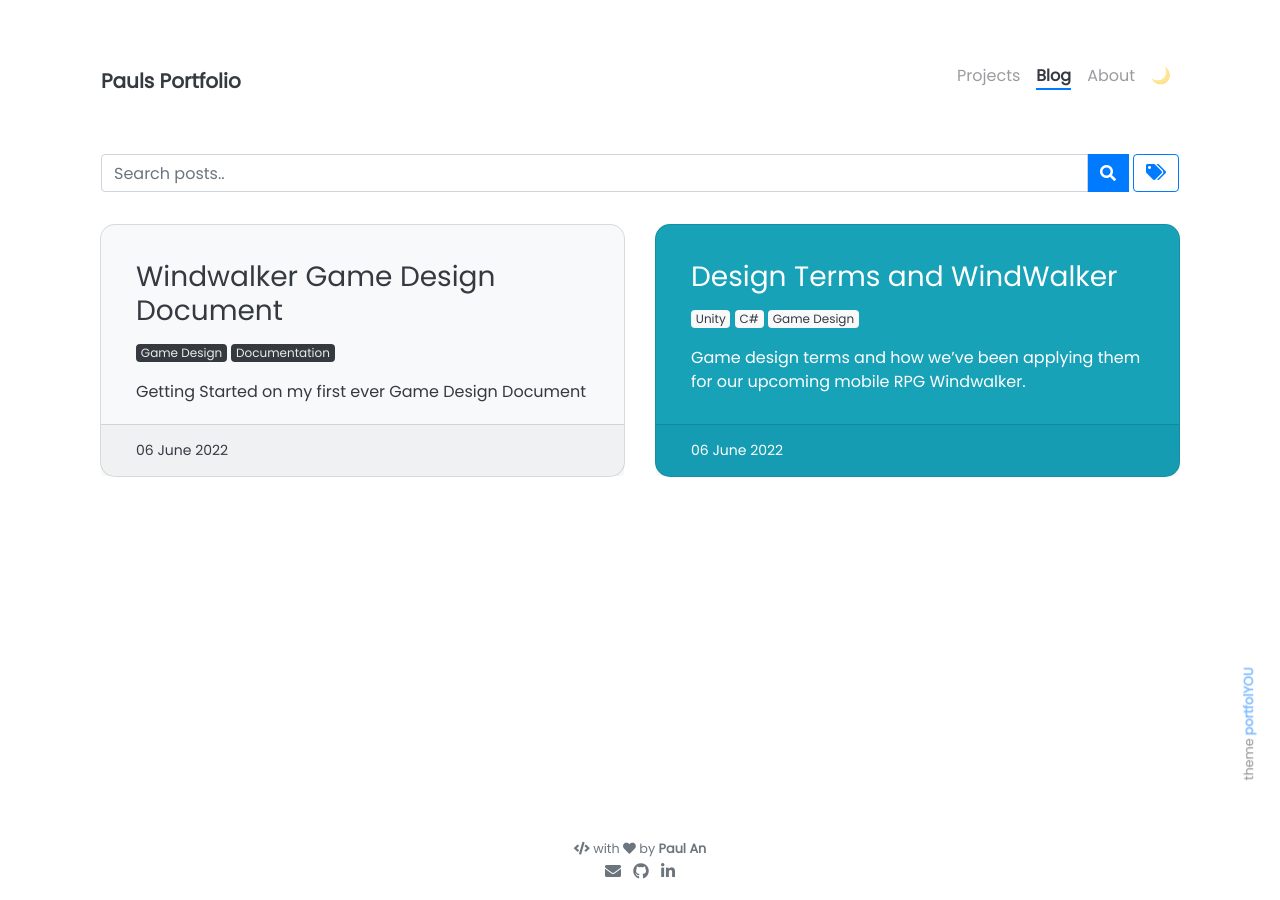
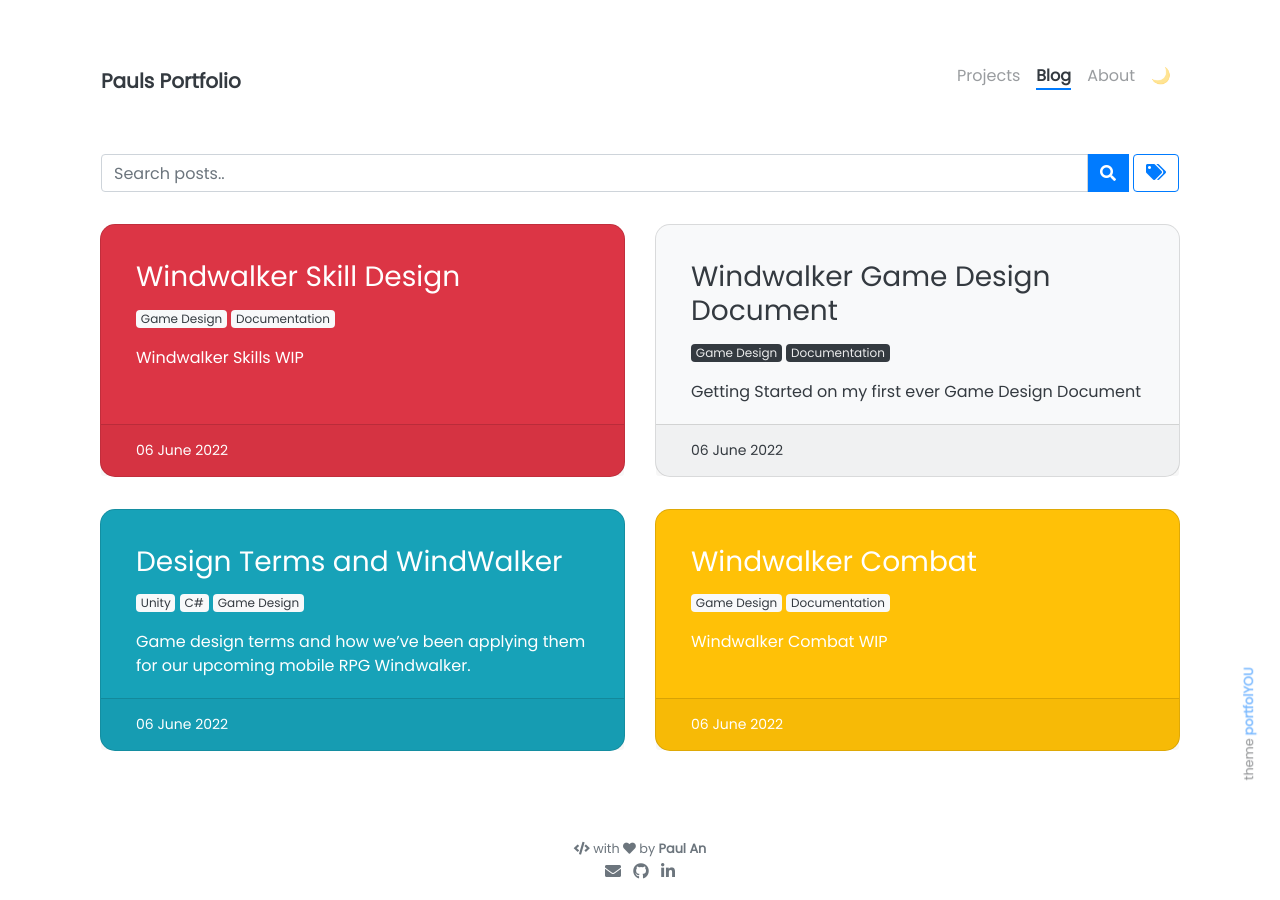
Before and after one commit to paulan94/GamePANPortfolio, a Jekyll site: the page built from pages/blog.html, in a window 1280 px wide. Built offline with Jekyll 4.4.1, drawn with Linux system fonts in a browser that asks for light colours; nearby versions of some CDN libraries; comment, search, counter and statistics services are not loaded.

Commit message:
add combat, skills page and update existing pages

```diff
--- /dev/null
+++ b/_posts/2022-06-06-windwalker-combat.md
@@ -0,0 +1,12 @@
+---
+title: Windwalker Combat
+tags: [Game Design, Documentation]
+style: fill
+color: warning
+description: Windwalker Combat WIP
+---
+
+
+{% include elements/figure.html image="https://i.imgur.com/xrfVaRC.png" caption="Judy painstakingly trying to prototype for a 3d game in 2d space in Figma." %}
+
+## WIP: more to come soon...
--- a/_posts/2022-06-06-windwalker-game-design-document.md
+++ b/_posts/2022-06-06-windwalker-game-design-document.md
@@ -6,12 +6,25 @@ color: light
 description: Getting Started on my first ever Game Design Document
 ---
 
+
 ## Game Design Document
-A game design document exists to bridge the gap between producers, artists, engineers, business, and all other teams that work together to shape a game. This document is heavily iterated on, and serves as a source of truth for the different teams. In the case of our studio, it is constantly revisited and
+A game design document exists to bridge the gap between producers, artists, engineers, business, and all other teams that work together to shape a game. This document is heavily iterated on, and serves as a source of truth for the different teams. In the case of our studio, it is constantly revisited and reworked.
 
-### Tagline:
+### Windwalker's Tagline:
  Windwalker is a mobile RPG with a unique encounter system that is heavily combat oriented. Players progress via a leveling system, job advancements, and a 100,000+ item system. Windwalker features an up-to 3v3 turn-based combat system with 100+ unique skills. Enjoy a hand-crafted fantasy world, acquiring powerful items and taming powerful creatures to fight alongside you.
 
+### Getting Started Writing the GDD
+It's been about 6 months since the inception of Windwalker's GDD. It began first by copy and pasting a template of what a GDD should typically have. From there, we began to slowly define the key elements of our game. These key elements were defined through brainstorming meetings with our key stakeholders. Once we felt we had a grasp of our high concept, we looked into what resources we would need to prototype our awesome game. It took over a month to decide on what these key elements should be, and how these different elements would interact with each other. What followed next was drawing initial diagrams to represent things like player flows, and they began to get more complex upon iteration. My cofounder Gary Fong architected technical flows as he began to sync player data onto the cloud.
+
+{% include elements/figure.html image="https://i.imgur.com/mw6cTvL.jpg" caption="Early Example Game Flow" %}
+
+{% include elements/figure.html image="https://i.imgur.com/NaQ2TAw.png" caption="Technical Architecture Crafted by Gary Fong" %}
+
+### Windwalker is Combat
+The biggest key element in Windwalker is Combat. The core gameplay progression revolves mostly around combat, and other "secondary" key elements like items/stats/skills/pets/classes exist in large part to make combat  interesting. I worked with my rockstar UX Designer girlfriend Judy Wu to prototype in figma what combat could look like in a turn-based game like ours. Gary and I quickly got to working on a prototype featuring an up to 6v6 arena, but after some playtesting sessions and research, decided against the large player count. I'll dive into this later in another blog post. We tracked our progress as a team via Trello, and have been devoting most of our efforts into making combat feel good. In a design perspective, this meant that I needed to deep dive into how other games with similar systems worked. I researched into how DnD distributes EXP to players, found a commonly used, easy to balance damage/defense formula, devised a stat system where commonly found primary stats like STR,DEX,INT,CON would affect secondary stats like PHYS_DMG, CRIT_CHANCE, MAX_HP, etc. I squeezed out my creative juices in developing our class system as well as unique skills for those classes. Back to the GDD, my point again is that these systems I mentioned all funnel into combat interesting. WINDWALKER IS COMBAT!
+
+
+{% include elements/figure.html image="https://i.imgur.com/86NiNZ8.png" caption="Current Combat Scene" %}
+
+
 {% include elements/figure.html image="https://i.imgur.com/anh2yaN.png" caption="Proof a GDD exists!" %}
-
-## WIP: more to come soon...
--- /dev/null
+++ b/_posts/2022-06-06-windwalker-skills.md
@@ -0,0 +1,15 @@
+---
+title: Windwalker Skill Design
+tags: [Game Design, Documentation]
+style: fill
+color: danger
+description: Windwalker Skills WIP
+---
+
+
+{% include elements/figure.html image="https://i.imgur.com/qx92ScE.jpg" caption="Card Sorting skills based on type with my lovely girlfriend Judy." %}
+
+{% include elements/figure.html image="https://i.imgur.com/2XGSn5B.png" caption="Some of the offensive skills in Windwalker" %}
+
+
+## WIP: more to come soon...
```
Also changed, not shown: 4 other files.
